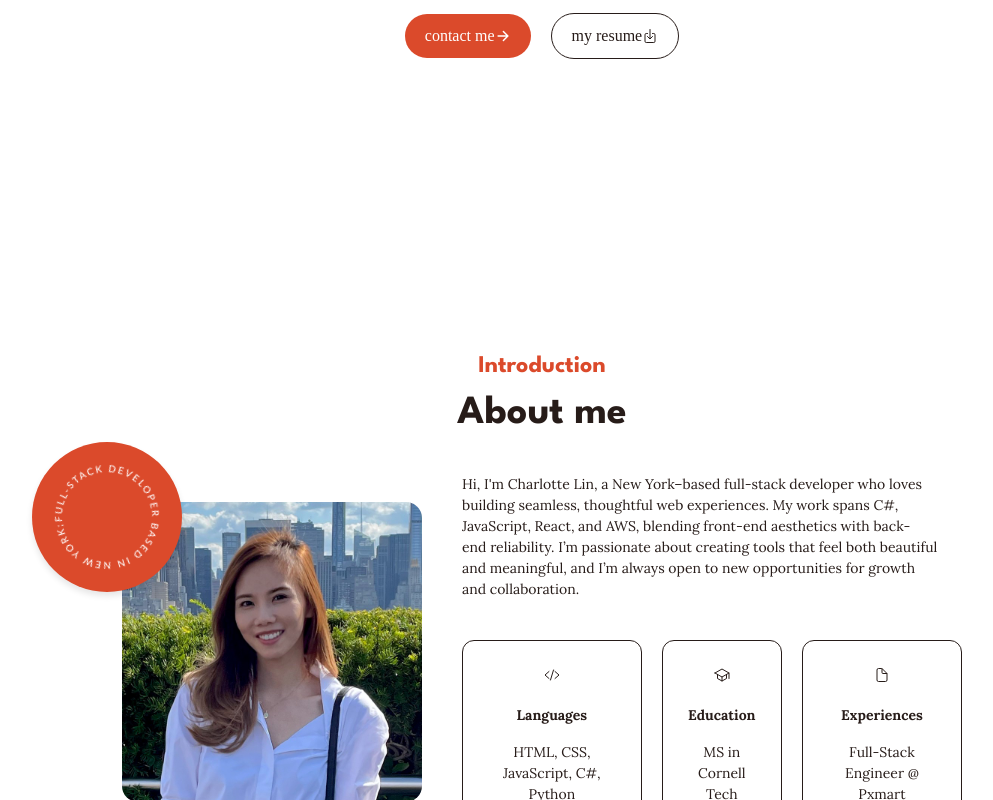
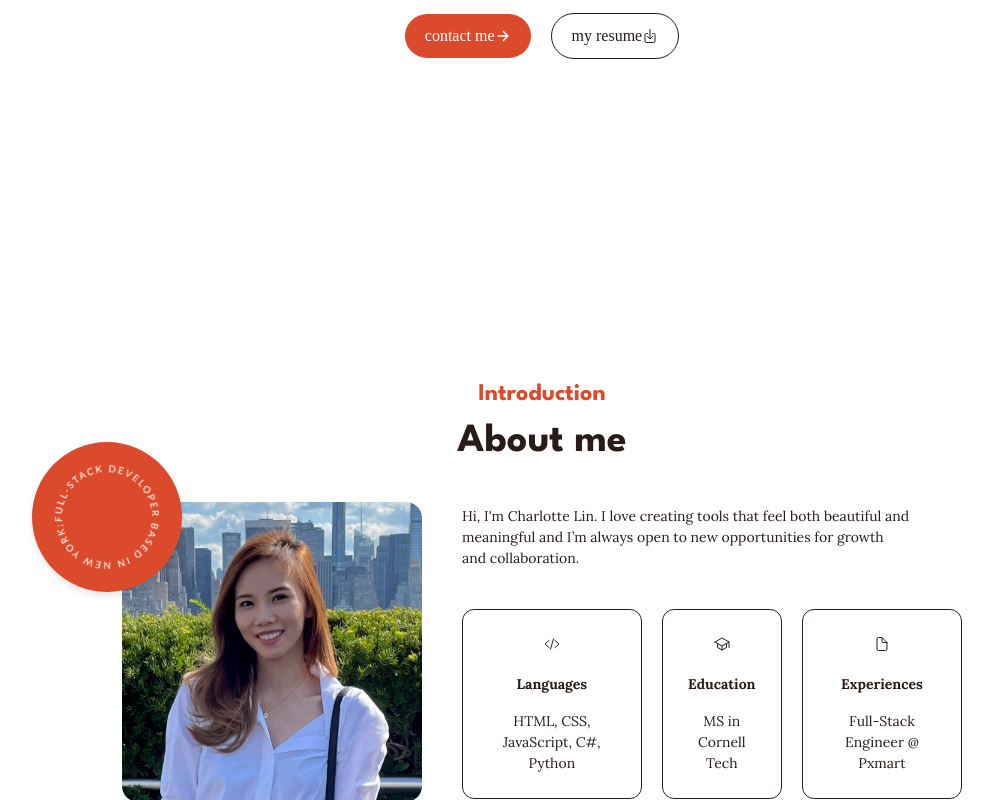
Before and after one commit to clin1230/Personal_Website, a plain HTML site: page index.html in a window 1280 px wide. Shown: the part 627-1427 px from the top of the page, without its empty margins (98-1091 px from the left). Drawn offline with nearby package versions, Linux system fonts and the light colour scheme; a script that the page names is missing.

Commit message:
Simplify introduction text in index.html

```diff
--- a/index.html
+++ b/index.html
@@ -704,7 +704,7 @@ svg:hover .textcircle {
 
 
                 <div class="aboutme_content">
-                    <p class="intromore">Hi, I'm Charlotte Lin, a New York–based full-stack developer who loves building seamless, thoughtful web experiences. My work spans C#, JavaScript, React, and AWS, blending front-end aesthetics with back-end reliability. I’m passionate about creating tools that feel both beautiful and meaningful, and I’m always open to new opportunities for growth and collaboration.</p>
+                    <p class="intromore">Hi, I'm Charlotte Lin. I love creating tools that feel both beautiful and meaningful and I’m always open to new opportunities for growth and collaboration.</p>
 
                     <ul>
                         <li>
```
